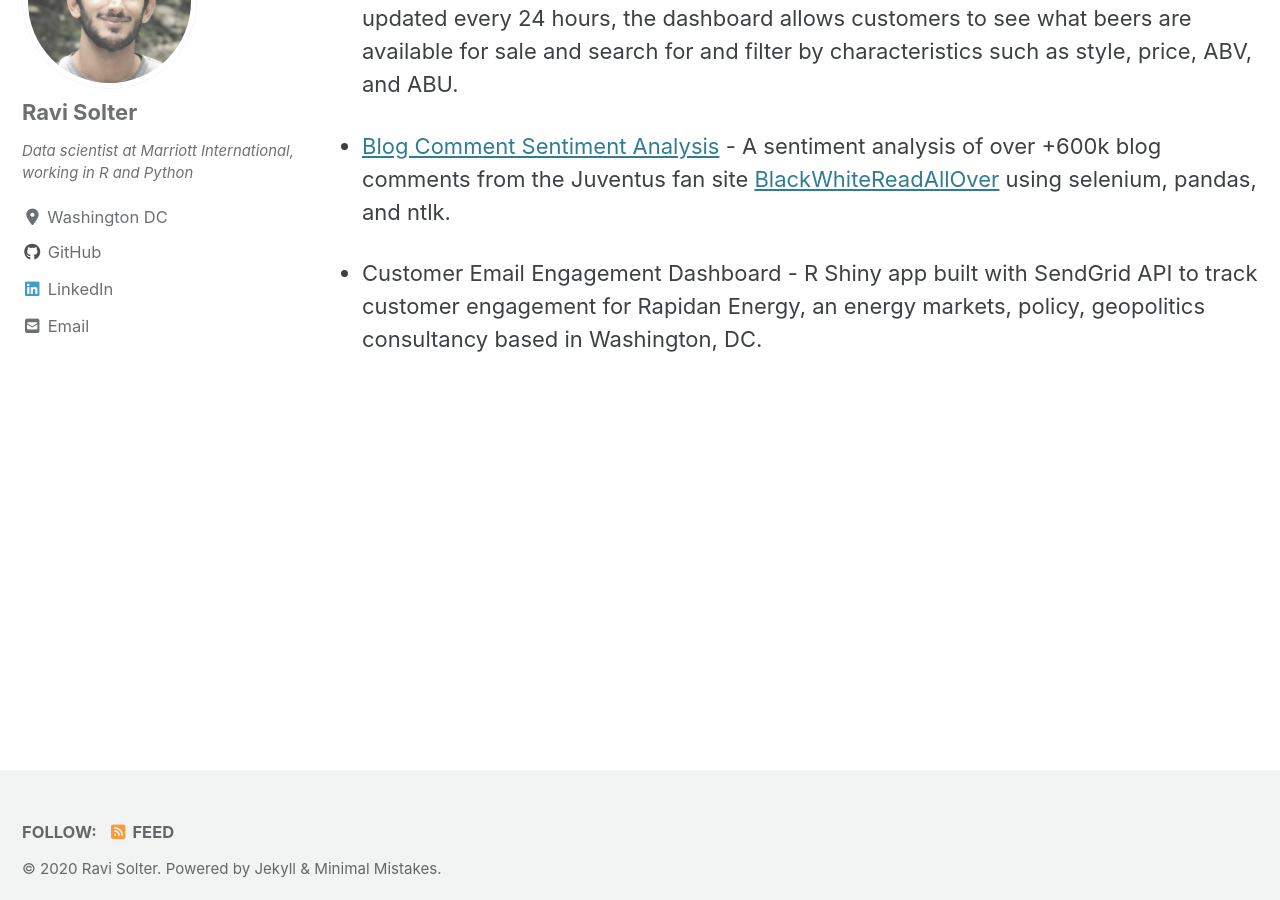
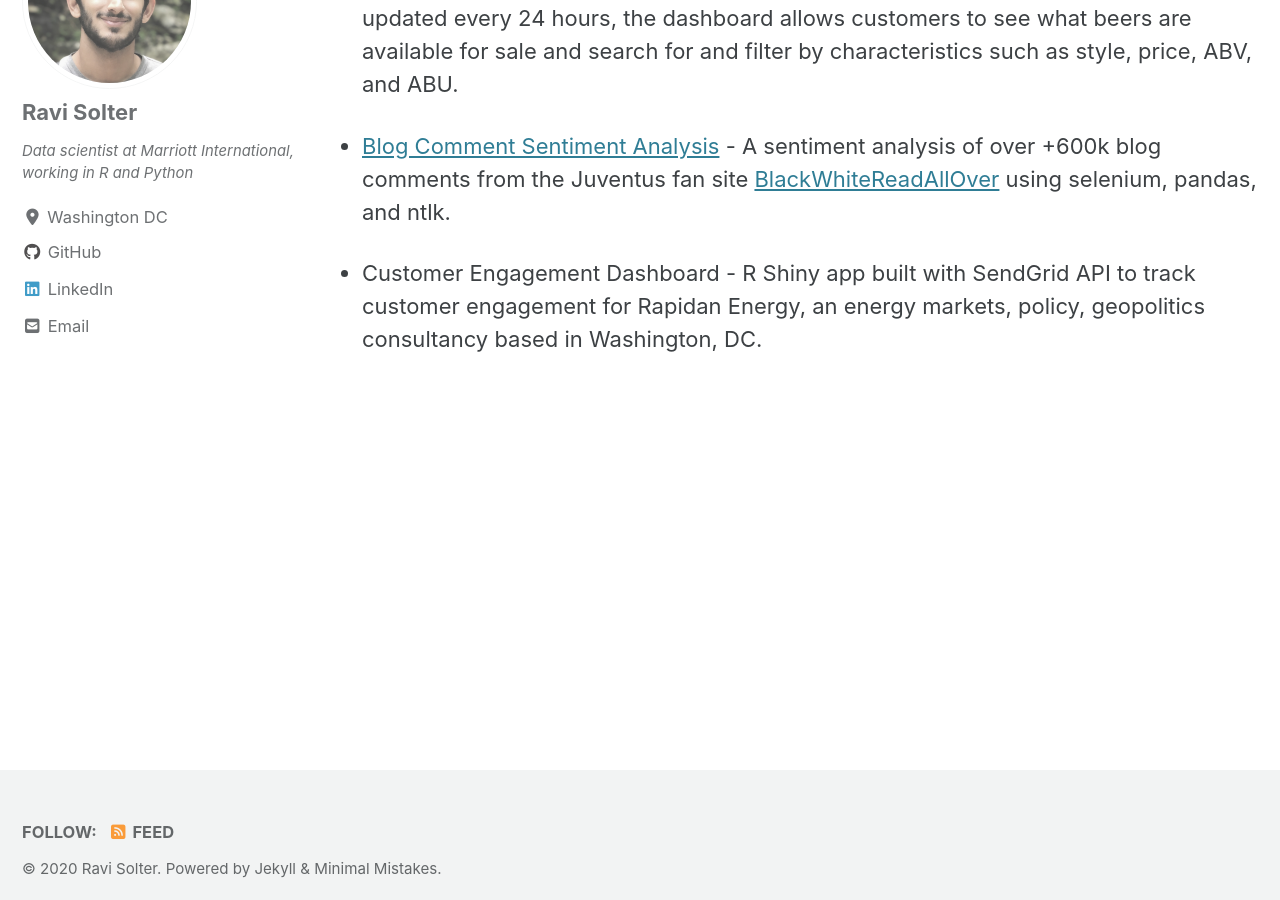
Before and after one commit to rsolter/rsolter.github.io, a Jekyll site: the page built from _pages/projects.md, in a window 1280 px wide and 900 px high, scrolled down 423 px. Built offline with Jekyll 4.4.1, drawn with Linux system fonts in a browser that asks for light colours; cached includes are drawn as plain includes; nearby versions of some CDN libraries.

Commit message:
typo to about

```diff
--- a/_pages/projects.md
+++ b/_pages/projects.md
@@ -16,4 +16,4 @@
 
 - [Blog Comment Sentiment Analysis](https://rsolter.github.io/BWRAO-Comment-Scraper/) - A sentiment analysis of over +600k blog comments from the Juventus fan site [BlackWhiteReadAllOver](https://www.blackwhitereadallover.com/) using selenium, pandas, and ntlk.
 
-- Customer Email Engagement Dashboard - R Shiny app built with SendGrid API to track customer engagement for Rapidan Energy, an energy markets, policy, geopolitics  consultancy based in Washington, DC.
+- Customer Engagement Dashboard - R Shiny app built with SendGrid API to track customer engagement for Rapidan Energy, an energy markets, policy, geopolitics  consultancy based in Washington, DC.
```
